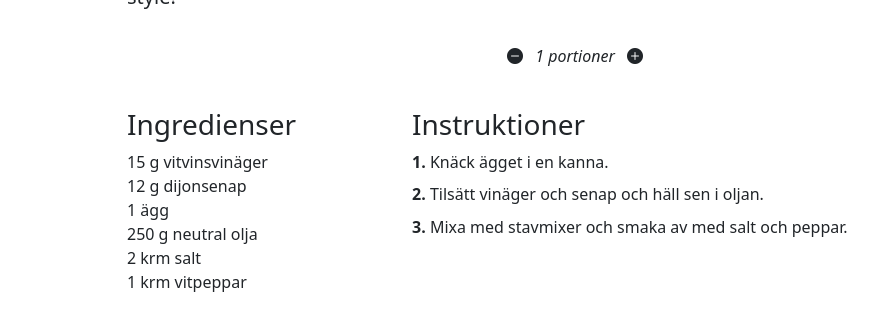
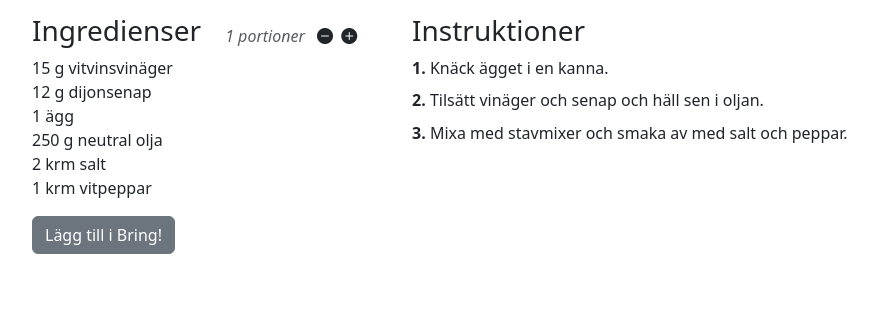
Before and after one commit to jolars/recipes, a Jekyll site: the page built from _recipes/helaggsmajo.md, in a window 1280 px wide, cut to the strip 184-515 px from the top of the page. Shown: the whole strip, without its empty margins (145-1023 px from the left). Built offline with Jekyll 4.4.1, drawn with Linux system fonts in a browser that asks for light colours; comment, search, counter and statistics services are not loaded.

Commit message:
feat: redesign ingredient layout

```diff
--- a/_layouts/recipe.html
+++ b/_layouts/recipe.html
@@ -25,11 +25,11 @@ layout: base
     }
 </script>
 <div class="row pb-3">
-    <div class="col-sm-6 col-xl-4 offset-xl-2">
+    <div class="col-sm-6 col-xl-5 offset-xl-1">
         <h1>{{ page.title }}</h1>
         <p class="lead">{{ page.excerpt }}</p>
     </div>
-    <div class="col-sm-6 col-xl-4 d-flex text-end">
+    <div class="col-sm-6 col-xl-5 d-flex text-end">
         {% if page.img %}
             {% responsive_image_block %}
             path: {{ page.img }}
@@ -40,39 +40,33 @@ layout: base
     {% endif %}
 </div>
 </div>
-<div class="row pb-4">
-    <div class="col-md-6">
-        <div data-bring-import
-             data-bring-language="en"
-             data-bring-theme="dark"
-             data-bring-base-quantity="{{ page.servings }}"
-             class="d-flex text-center"
-             style="display:none"></div>
+<div class="recipe row">
+    <div class="ingredients col-sm-4 col-lg-5 col-xl-4 offset-xl-1">
+        <div class="row align-items-end">
+            <div class="col">
+                <h3>Ingredienser</h3>
             </div>
-    <div class="col-md-6">
             {%- if page.servings -%}
-            <p>
-                <a class="icon-link link-dark pe-2"
+                <div class="col">
+                    <div class="mb-2 text-end text-sm-start">
+                        <em class="text-body-secondary"><span id="servings" data-servings="{{ page.servings }}">{{ page.servings }}</span> portioner</em>
+                        <a class="icon-link link-dark ps-2 me-1"
                            href="javascript:void(0)"
                            onclick="modifyServings('down');">
                             <i class="bi bi-dash-circle-fill"></i>
                         </a>
-                <em><span id="servings" data-servings="{{ page.servings }}">{{ page.servings }}</span> portioner</em>
-                <a class="icon-link link-dark ps-2"
+                        <a class="icon-link link-dark"
                            href="javascript:void(0)"
                            onclick="modifyServings('up');">
                             <i class="bi bi-plus-circle-fill"></i>
                         </a>
-            </p>
+                    </div>
+                </div>
             {%- endif -%}
         </div>
-</div>
-<div class="recipe row">
-    <div class="ingredients col-sm-4 col-xl-3 offset-xl-2">
-        <h3>Ingredienser</h3>
         {% for part in page.ingredients %}
             {%- if part[0] != "main" -%}
-                <h5>{{ part[0] }}</h5>
+                <h4>{{ part[0] }}</h4>
             {%- endif -%}
             <ul class="list-unstyled">
                 {% for ingredient in part[1] %}
@@ -82,8 +76,21 @@ layout: base
                 {% endfor %}
             </ul>
         {% endfor %}
+        <!-- <div data-bring-import -->
+        <!--      data-bring-language="en" -->
+        <!--      data-bring-theme="dark" -->
+        <!--      data-bring-base-quantity="{{ page.servings }}" -->
+        <!--      class="d-flex text-center" -->
+        <!--      style="display:none"></div> -->
+        <!-- <a href="https://api.getbring.com/rest/bringrecipes/deeplink?url={{ page.url | absolute_url }}&source=web&baseQuantity={{ page.servings }}&requestedQuantity=4"> -->
+        <div class="d-grid d-sm-block">
+            <a class="btn btn-secondary mb-3"
+               href="https://api.getbring.com/rest/bringrecipes/deeplink?url={{ page.url | absolute_url }}&source=web&baseQuantity={{ page.servings }}">
+                Lägg till i Bring!
+            </a>
         </div>
-    <div class="directions col-sm-8 col-xl-5">
+    </div>
+    <div class="directions col-sm-8 col-lg-7 col-xl-6">
         <h3>Instruktioner</h3>
         {{ content }}
     </div>
```
Lines whose indentation alone changed are shown as unchanged.
